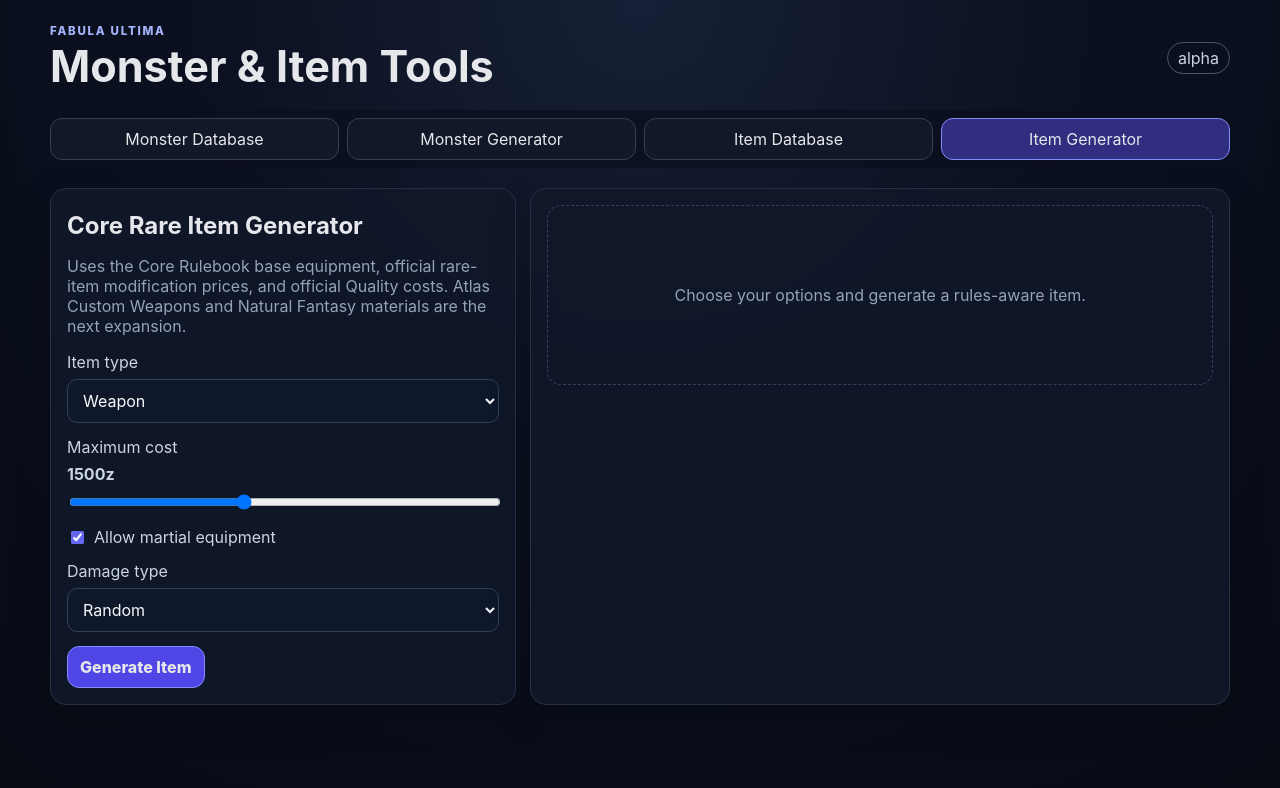
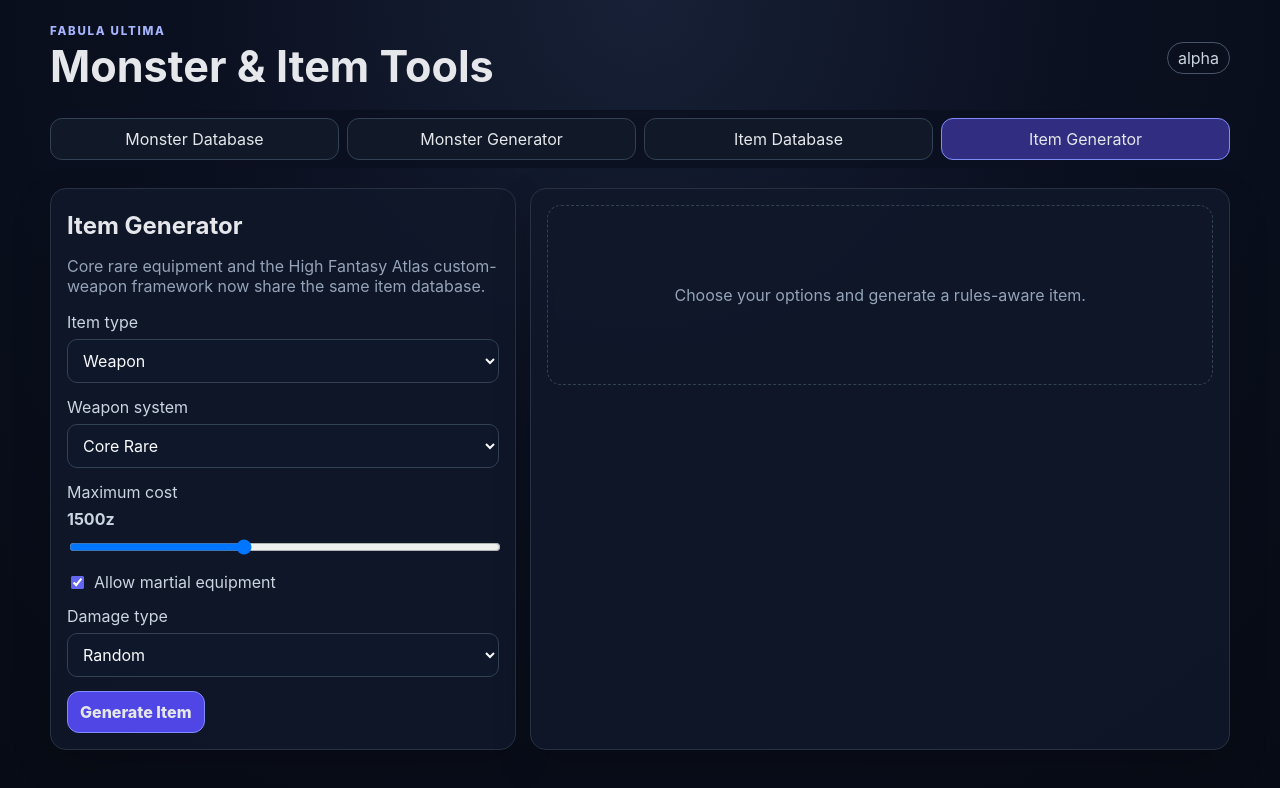
Before and after one commit to sladeykins-glitch/fabula-ultima-tools, a React (Vite) app: page / in a window 1280 px wide. Both pictures are taken after a click on the button "Item Generator". Shown: the top 788 px of the page. Built offline with nearby package versions, Linux system fonts and the light colour scheme.

Commit message:
Add Atlas custom weapon mode

```diff
--- a/src/App.tsx
+++ b/src/App.tsx
@@ -1,6 +1,7 @@
 import { useEffect, useMemo, useState } from 'react'
 import { damageTypes, generateMonster, Monster, Rank, Species, speciesRules } from './rules'
 import { DamageType, GeneratedItem, generateItem, ItemType } from './items'
+import { generateCustomWeapon } from './customWeapons'
 
 type Tab = 'Monster Database' | 'Monster Generator' | 'Item Database' | 'Item Generator'
 
@@ -116,7 +117,7 @@ function ItemDatabase({ items, setItems }: { items: GeneratedItem[]; setItems: R
       </select>
       <span>{filtered.length} entries</span>
     </div>
-    {filtered.length===0 ? <Empty text="No matching items saved yet. Generate one to start your database."/> : <div className="grid">{filtered.map(item=><ItemCard item={item} onDelete={()=>setItems(prev=>prev.filter(x=>x.id!==item.id))} />)}</div>}
+    {filtered.length===0 ? <Empty text="No matching items saved yet. Generate one to start your database."/> : <div className="grid">{filtered.map(item=><ItemCard key={item.id} item={item} onDelete={()=>setItems(prev=>prev.filter(x=>x.id!==item.id))} />)}</div>}
   </section>
 }
 
@@ -132,7 +133,7 @@ function ItemCard({ item, onDelete }: { item: GeneratedItem; onDelete?:()=>void
       <b>{item.handedness}</b><b>{item.range}</b><b>{item.accuracy}{item.accuracyBonus ? ` +${item.accuracyBonus}` : ''}</b><b>HR + {item.damage}</b><b>{item.damageType}</b>
     </div>}
     {(item.type === 'Armor' || item.type === 'Shield') && <div className="stats"><b>DEF {item.defense}</b><b>M.DEF {item.magicDefense}</b><b>Init {item.initiative && item.initiative > 0 ? '+' : ''}{item.initiative || 0}</b></div>}
-    {item.quality && <p><strong>Quality:</strong> {item.quality}</p>}
+    {item.quality && <p><strong>Quality / Customizations:</strong> {item.quality}</p>}
     <p className="attack">{item.effect}</p>
     {item.breakdown.length > 0 && <details><summary>Price / rule breakdown</summary>{item.breakdown.map((b,i)=><p className="note" key={i}>{b}</p>)}</details>}
   </article>
@@ -140,21 +141,32 @@ function ItemCard({ item, onDelete }: { item: GeneratedItem; onDelete?:()=>void
 
 function ItemGenerator({ onSave }: { onSave: (item:GeneratedItem)=>void }) {
   const [type, setType] = useState<ItemType>('Weapon')
+  const [weaponMethod, setWeaponMethod] = useState<'Core Rare'|'Atlas Custom'>('Core Rare')
   const [maxCost, setMaxCost] = useState(1500)
   const [allowMartial, setAllowMartial] = useState(true)
+  const [allowTransforming, setAllowTransforming] = useState(true)
   const [damageType, setDamageType] = useState<DamageType|'random'>('random')
   const [result, setResult] = useState<GeneratedItem|null>(null)
 
-  const generate = () => setResult(generateItem({ type, maxCost, allowMartial, preferredDamageType:damageType }))
+  const generate = () => {
+    if (type === 'Weapon' && weaponMethod === 'Atlas Custom') {
+      setResult(generateCustomWeapon({ allowMartial, allowTransforming, preferredDamageType:damageType }))
+    } else {
+      setResult(generateItem({ type, maxCost, allowMartial, preferredDamageType:damageType }))
+    }
+  }
 
   return <section className="twoCol">
     <div className="panel">
-      <h2>Core Rare Item Generator</h2>
-      <p className="muted">Uses the Core Rulebook base equipment, official rare-item modification prices, and official Quality costs. Atlas Custom Weapons and Natural Fantasy materials are the next expansion.</p>
+      <h2>Item Generator</h2>
+      <p className="muted">Core rare equipment and the High Fantasy Atlas custom-weapon framework now share the same item database.</p>
       <label>Item type<select value={type} onChange={e=>{ setType(e.target.value as ItemType); setResult(null) }}><option>Weapon</option><option>Armor</option><option>Shield</option><option>Accessory</option></select></label>
-      <label>Maximum cost <strong>{maxCost}z</strong><input type="range" min="500" max="3000" step="100" value={maxCost} onChange={e=>setMaxCost(Number(e.target.value))}/></label>
+      {type === 'Weapon' && <label>Weapon system<select value={weaponMethod} onChange={e=>{ setWeaponMethod(e.target.value as 'Core Rare'|'Atlas Custom'); setResult(null) }}><option>Core Rare</option><option>Atlas Custom</option></select></label>}
+      {(type !== 'Weapon' || weaponMethod === 'Core Rare') && <label>Maximum cost <strong>{maxCost}z</strong><input type="range" min="500" max="3000" step="100" value={maxCost} onChange={e=>setMaxCost(Number(e.target.value))}/></label>}
       <label className="checkRow"><input type="checkbox" checked={allowMartial} onChange={e=>setAllowMartial(e.target.checked)}/><span>Allow martial equipment</span></label>
+      {type === 'Weapon' && weaponMethod === 'Atlas Custom' && <label className="checkRow"><input type="checkbox" checked={allowTransforming} onChange={e=>setAllowTransforming(e.target.checked)}/><span>Allow Transforming custom weapons</span></label>}
       {type === 'Weapon' && <label>Damage type<select value={damageType} onChange={e=>setDamageType(e.target.value as DamageType|'random')}><option value="random">Random</option><option value="physical">Physical</option><option value="air">Air</option><option value="bolt">Bolt</option><option value="dark">Dark</option><option value="earth">Earth</option><option value="fire">Fire</option><option value="ice">Ice</option><option value="light">Light</option><option value="poison">Poison</option></select></label>}
+      {type === 'Weapon' && weaponMethod === 'Atlas Custom' && <p className="note">Atlas custom weapons start at 300z, are always two-handed, use DEX+INS or DEX+MIG, deal HR+5 physical before customizations, and receive three customization slots.</p>}
       <button className="primary" onClick={generate}>Generate Item</button>
     </div>
     <div className="panel preview">
```
